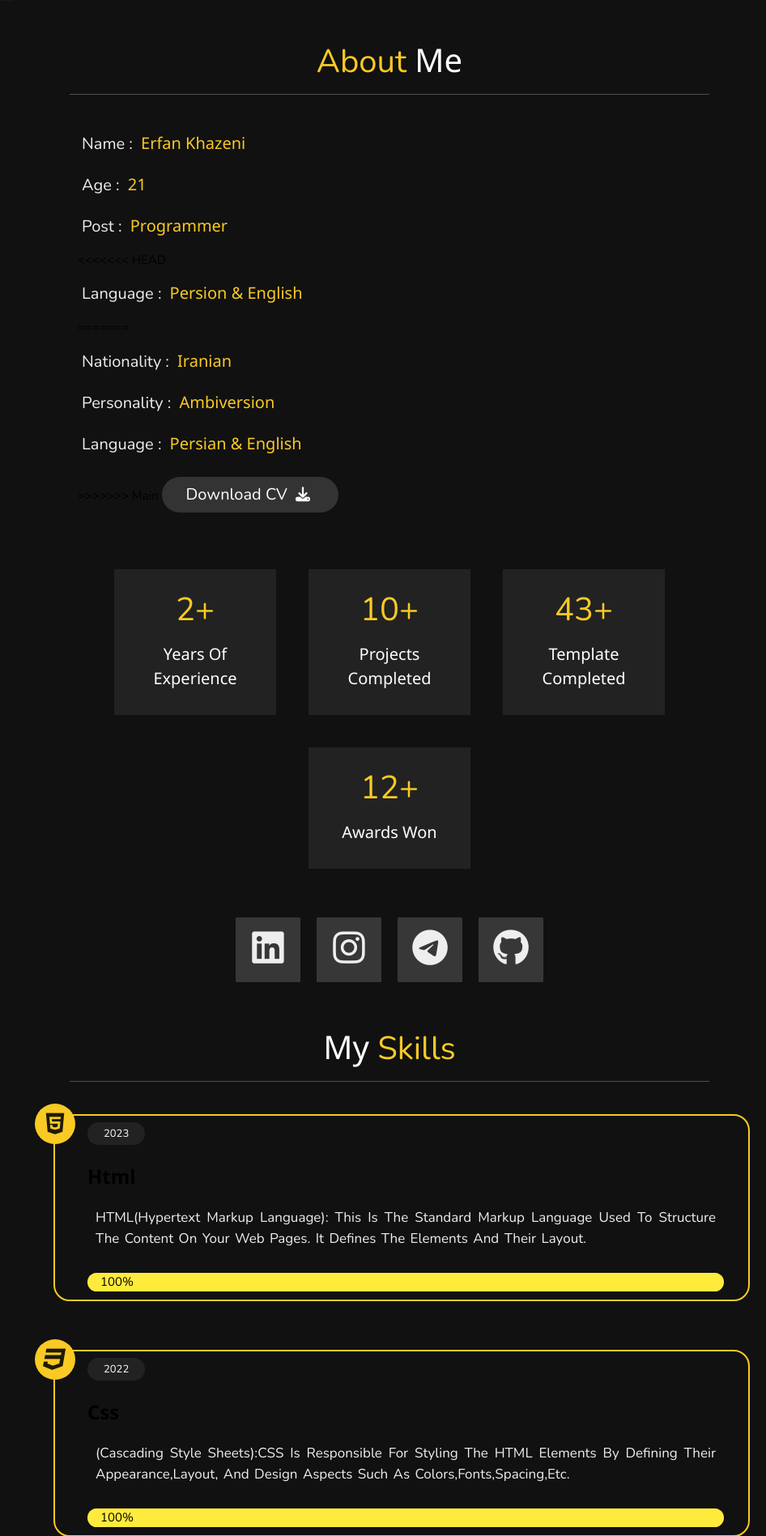
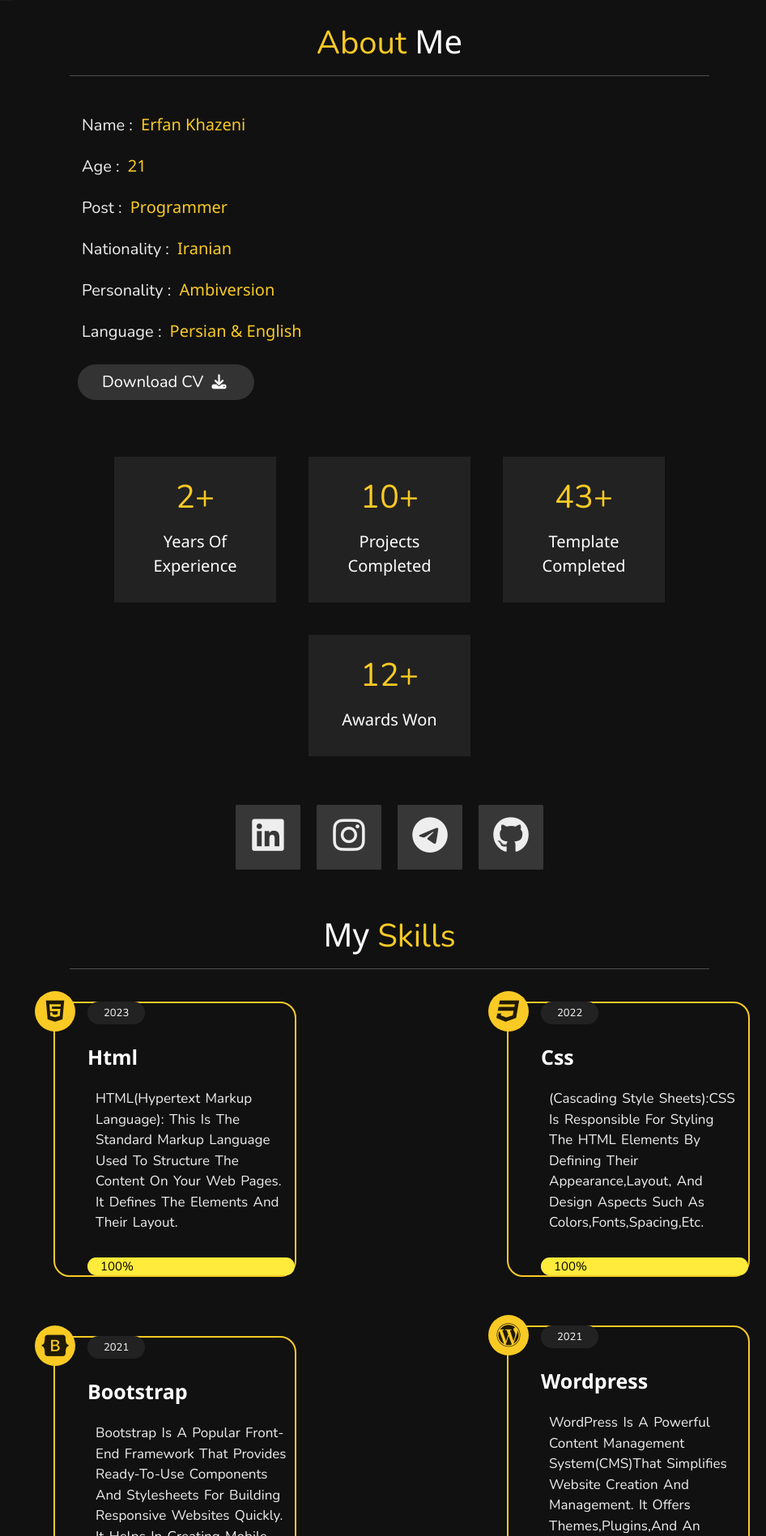
Before and after one commit to Erfan718/resume, a PHP site: page / in a window 1280 px wide. Shown: the part 799-2696 px from the top of the page at 81% size, without its empty margins (334-1280 px from the left). Run offline with PHP 8.4, Linux system fonts and the light colour scheme.

Commit message:
nemidonam

```diff
--- a/css/style.css
+++ b/css/style.css
@@ -283,16 +283,10 @@ header .navbar ul li a:hover {
 }
 
 .education .box-container .box {
-<<<<<<< HEAD
-    width: 27rem;
-    margin: 3rem 1rem;
-    padding:1rem 3rem 1rem 3rem ;
-=======
     width: 30rem;
 
     margin: 3rem 1rem;
     padding-left: 4rem;
->>>>>>> main
     border-left: .2rem solid #fff;
     position: relative;
     border: 2px solid #f9ca24;
@@ -308,12 +302,8 @@ header .navbar ul li a:hover {
 }
 
 .education .box-container .box h3 {
-<<<<<<< HEAD
-    font-size: 1.7rem;
-=======
     font-size: 2.5rem;
     font-weight: bold;
->>>>>>> main
     color: #fff;
     padding-top: 1.5rem;
     font-weight: bolder;
@@ -322,14 +312,6 @@ header .navbar ul li a:hover {
     color: var(--yellow);
 }
 .education .box-container .box p {
-<<<<<<< HEAD
-    font-size: 1.8rem;
-    color: #eee;
-    padding-top: 1rem 0;
-    text-align: justify;
-   letter-spacing: normal;
-   word-spacing: 0;
-=======
     margin-bottom: 1rem;
     font-size: 1.7rem;
     color: #eee;
@@ -338,7 +320,6 @@ header .navbar ul li a:hover {
     word-spacing: 2px;
 
 
->>>>>>> main
 }
 
 .education .box-container .box i {
--- a/index.html
+++ b/index.html
@@ -4,12 +4,8 @@
 <head>
     <meta charset="UTF-8">
     <meta name="viewport" content="width=device-width, initial-scale=1.0">
-<<<<<<< HEAD
-    <title>Erfan Khazeni</title>
-=======
     <title>Introducing Erfan Khazeni</title>
     <link rel="shortcut icon" type="image/x-icon" href="img/erfan1.jpg" />
->>>>>>> main
     <link rel="stylesheet" href="https://www.w3schools.com/w3css/4/w3.css">
     <link rel="stylesheet" href="https://cdnjs.cloudflare.com/ajax/libs/font-awesome/6.4.0/css/all.min.css">
     <link rel="stylesheet" href="css/style.css?version=1">
@@ -61,13 +57,9 @@
                 <h3><span>name : </span>Erfan Khazeni</h3>
                 <h3><span>age : </span>21</h3>
                 <h3><span>post : </span>programmer</h3>
-<<<<<<< HEAD
-                <h3><span>language : </span>Persion & English</h3>
-=======
                 <h3><span>nationality : </span>Iranian</h3>
                 <h3><span>personality : </span>Ambiversion</h3>
                 <h3><span>language : </span>Persian & English</h3>
->>>>>>> main
                 <a href="https://drive.google.com/file/d/10tAKjVeqWFw7lIW2c-oG2MsKtrVBiSda/view?usp=sharing"><button class="btn">Download CV <i class="fas fa-download"></i></button></a>
             </div>
             <div class="counter">
@@ -286,17 +278,10 @@
                 <h3 class="title" style="color: var(--yellow);">contact info</h3>
 
                 <div class="info1">
-<<<<<<< HEAD
-                    <h3> <i class="fas fa-envelope"> </i>&nbsp;&nbsp; khazenierfan@gmail.com </h3>
-                    <h3> <i class="fas fa-phone"> </i>&nbsp;&nbsp; +98 936-759-8067 </h3>
-                    <h3> <i class="fas fa-phone"> </i>&nbsp;&nbsp; +98 936-888-8067 </h3>
-                    <h3> <i class="fas fa-map-marker-alt"> </i>&nbsp;&nbsp; Iran, Tehran-east </h3>
-=======
                     <h3> <i class="fas fa-envelope" > </i>&nbsp;&nbsp;<a href="mailto:khazenierfan@gmail.com"> <b>khazenierfan@gmail.com</b> </a></h3>
                     <h3> <i class="fas fa-phone"></i> </i>&nbsp;&nbsp;<a href="tel:+989367598067"><b>+98 936 759 8067</b> </a> </h3>
                     <h3> <i class="fas fa-phone"> </i>&nbsp;&nbsp;<a href="tel:+989925550534"> <b>+98 992 555 0534 </b></a> </h3>
                     <h3> <i class="fas fa-map-marker-alt"> </i>&nbsp;&nbsp; <a href="https://maps.app.goo.gl/HzXYV5g8fF8kum5Z9"><b>Iran, Tehran-east</b></a>  </h3>
->>>>>>> main
                 </div>
             </div>
             <form action="">
```
